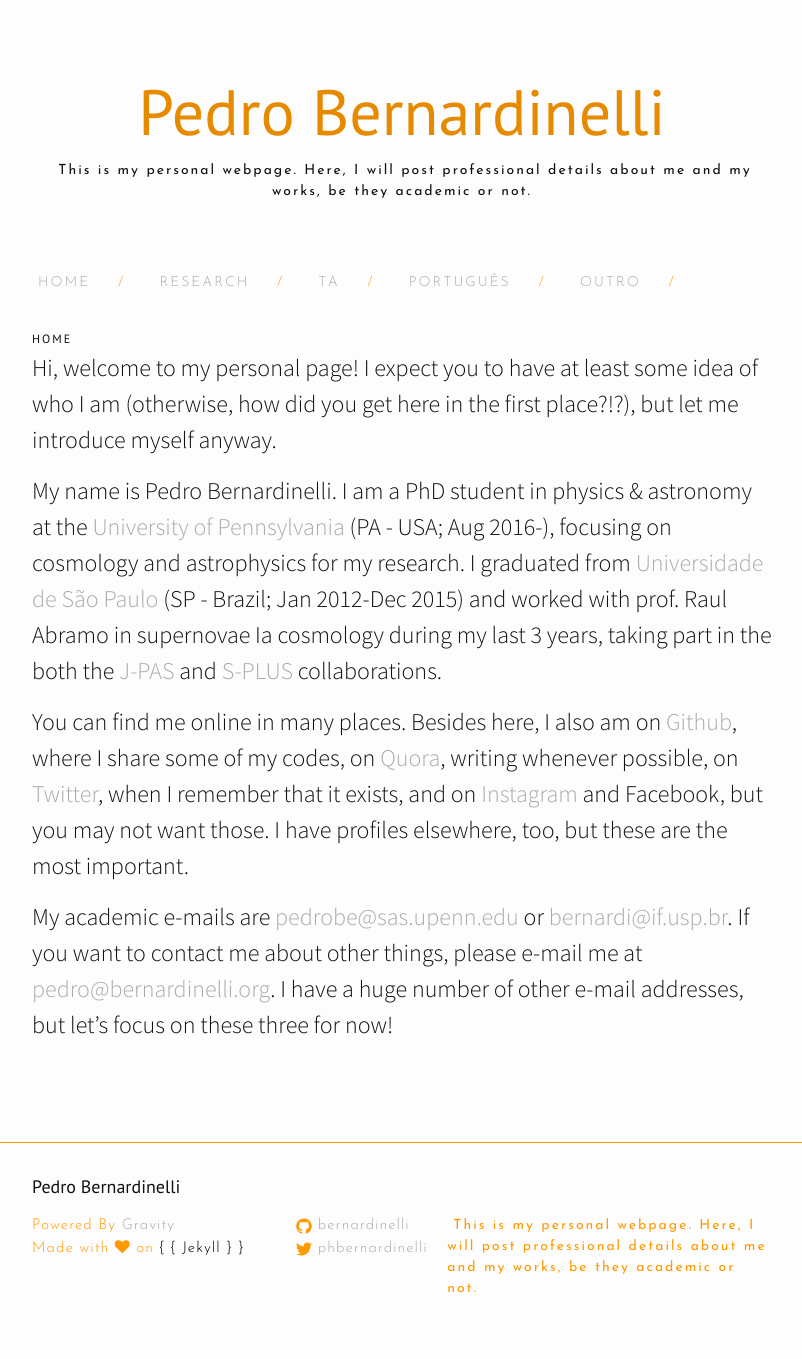
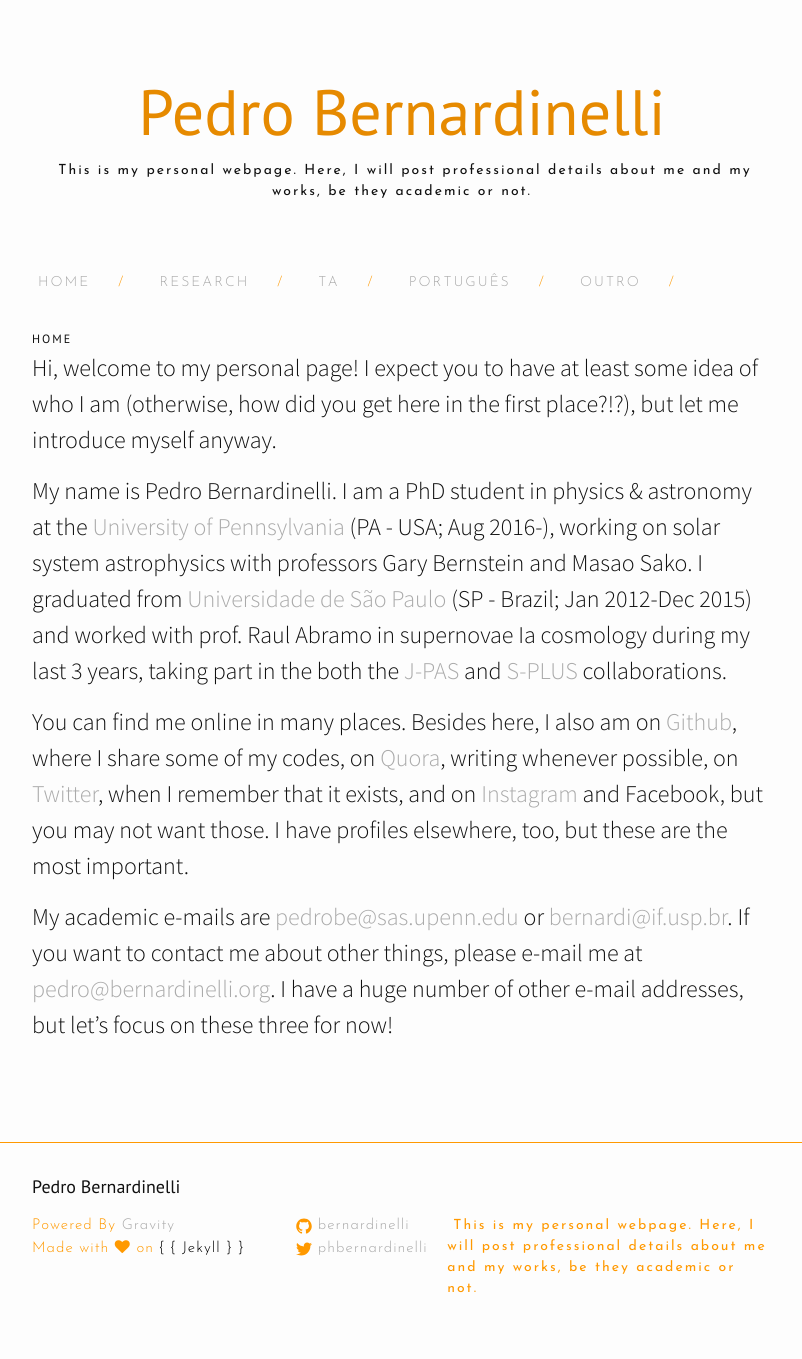
Before and after one commit to bernardinelli/bernardinelli.github.io, a Jekyll site: the page built from index.md, in a window 1280 px wide. Shown: the whole page, without its empty margins (238-1040 px from the left). Built offline with Jekyll 4.4.1, drawn with Linux system fonts in a browser that asks for light colours; nearby versions of some CDN libraries.

Commit message:
Update index.md

```diff
--- a/index.md
+++ b/index.md
@@ -5,7 +5,7 @@
 
 Hi, welcome to my personal page! I expect you to have at least some idea of who I am (otherwise, how did you get here in the first place?!?), but let me introduce myself anyway.
 
-My name is Pedro Bernardinelli. I am a PhD student in physics & astronomy at the [University of Pennsylvania](https://www.physics.upenn.edu/people/graduate-students/pedro-henrique-bernardinelli) (PA - USA; Aug 2016-), focusing on cosmology and astrophysics for my research. I graduated from [Universidade de São Paulo](http://portal.if.usp.br/ifusp/pt-br/users/bernardi) (SP - Brazil; Jan 2012-Dec 2015) and worked with prof. Raul Abramo in supernovae Ia cosmology during my last 3 years, taking part in the both the [J-PAS](http://j-pas.org/ "Javalambre Physics of the Accelerating Universe Astrophysical Survey") and [S-PLUS](http://www.iag.usp.br/labcosmos/en/s-plus/ "Southern Photometric Local Universe Survey") collaborations.
+My name is Pedro Bernardinelli. I am a PhD student in physics & astronomy at the [University of Pennsylvania](https://www.physics.upenn.edu/people/graduate-students/pedro-henrique-bernardinelli) (PA - USA; Aug 2016-), working on solar system astrophysics with professors Gary Bernstein and Masao Sako. I graduated from [Universidade de São Paulo](http://portal.if.usp.br/ifusp/pt-br/users/bernardi) (SP - Brazil; Jan 2012-Dec 2015) and worked with prof. Raul Abramo in supernovae Ia cosmology during my last 3 years, taking part in the both the [J-PAS](http://j-pas.org/ "Javalambre Physics of the Accelerating Universe Astrophysical Survey") and [S-PLUS](http://www.iag.usp.br/labcosmos/en/s-plus/ "Southern Photometric Local Universe Survey") collaborations.
 
 You can find me online in many places. Besides here, I also am on [Github](https://github.com/bernardinelli "Pedro Bernardinelli"), where I share some of my codes, on [Quora](https://www.quora.com/profile/Pedro-Henrique-Bernardinelli "Pedro Bernardinelli"), writing whenever possible, on [Twitter](https://twitter.com/phbernardinelli), when I remember that it exists, and on [Instagram](https://www.instagram.com/pedrohbernardinelli/) and Facebook, but you may not want those. I have profiles elsewhere, too, but these are the most important.
 
```
